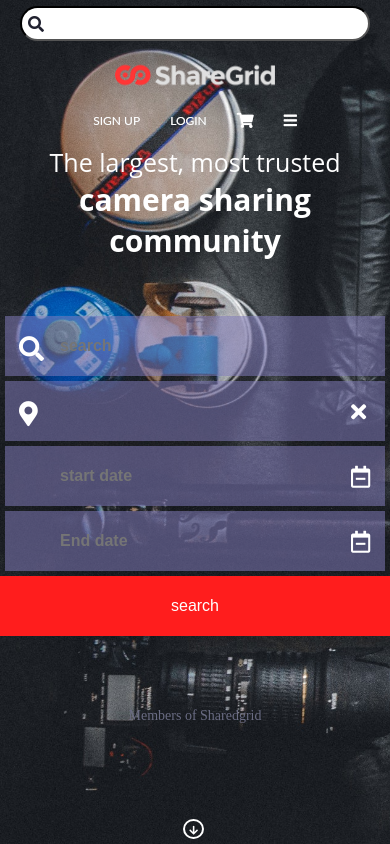
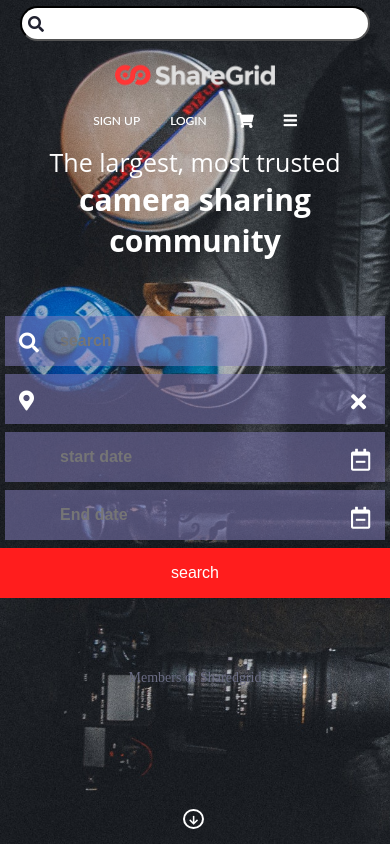
Before and after one commit to hamzaussaid9/rental-website, a React (Create React App) app: page / in a window 390 px wide. Shown: the top 844 px of the page. Built offline with nearby package versions, Linux system fonts and the light colour scheme; some icons are missing.

Commit message:
Responsiveness

```diff
--- a/src/header/header.css
+++ b/src/header/header.css
@@ -60,7 +60,7 @@
   }
   .banner form .search-icon{
     width: 100%;
-    margin-bottom: 5px;
+    margin-bottom: 8px;
   }
   .banner form .search-icon #cancle{
     left: 90%;
@@ -71,8 +71,15 @@
   .banner form button{
     width: 100%;
     border-radius: 0px;
+    height: 50px;
+  }
+  .banner form input{
+    height: 50px;
   }
   .mainBanner .bottom-arrow{
-    bottom: 5px;
+    bottom: 15px;
+  }
+  .banner form .search-icon i {
+    font-size: 20px;
   }
 }
--- a/src/index.css
+++ b/src/index.css
@@ -647,7 +647,7 @@
 }
 
 /*mobile*/
-@media (max-width: 540px) {
+@media (max-width: 767px) {
   .header-bar .ul {
     flex-direction: column;
     justify-content: center;
```
